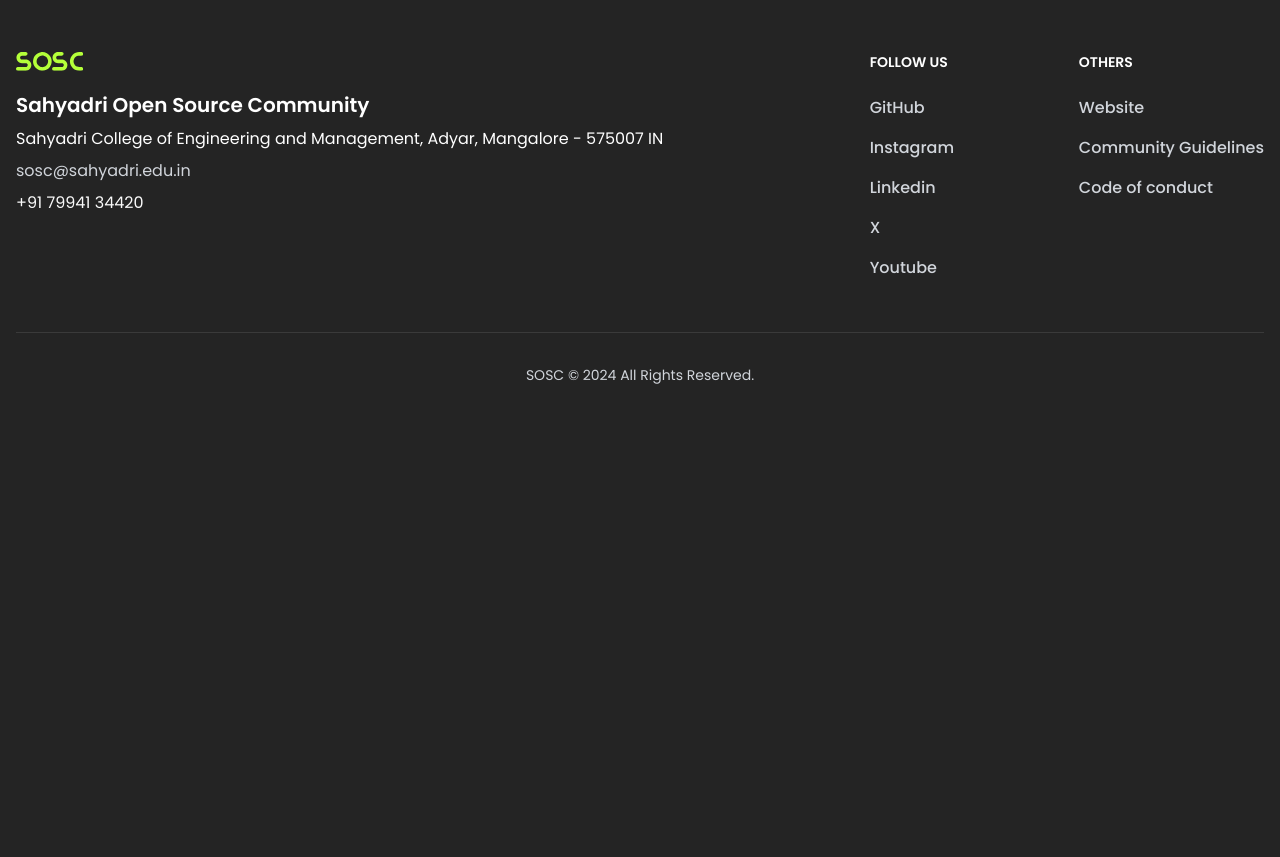
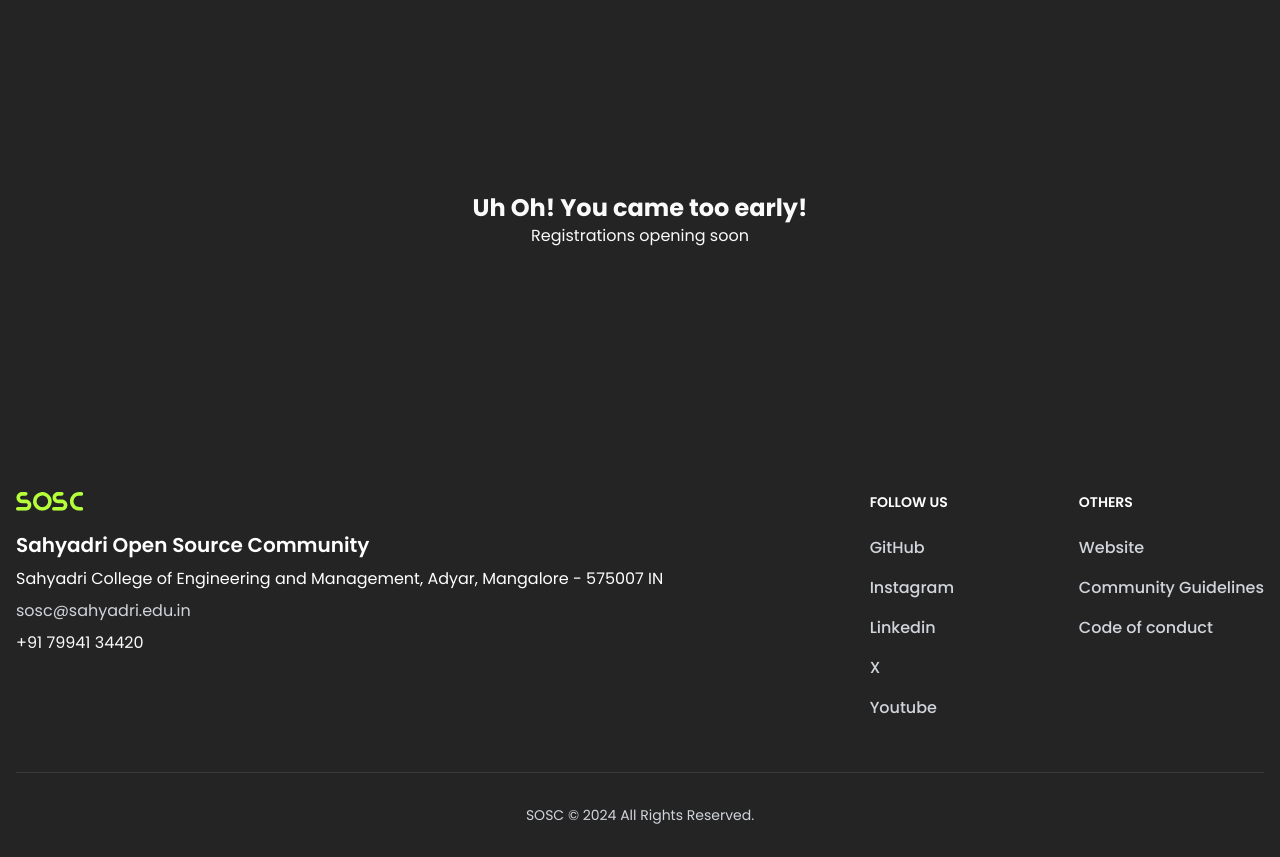
Before and after one commit to so-sc/devhost-2024, a Next.js app: page /register in a window 1280 px wide. Before the commit the page ends 800 px from the top, so only its background shows below. Built offline with nearby package versions, Linux system fonts and the light colour scheme.

Commit message:
adds register page message

```diff
--- a/src/app/register/page.tsx
+++ b/src/app/register/page.tsx
@@ -18,7 +18,12 @@
 // import { toast } from "sonner"
 
 export default function RegisterForm() {
-  return <div></div>
+  return (
+    <div className="py-48 flex flex-col justify-center items-center">
+      <p className="font-bold text-2xl">Uh Oh! You came too early!</p>
+      <p>Registrations opening soon</p>
+    </div>
+  )
 
   // const [name, setName] = useState("")
   // const [email, setEmail] = useState("")
```
